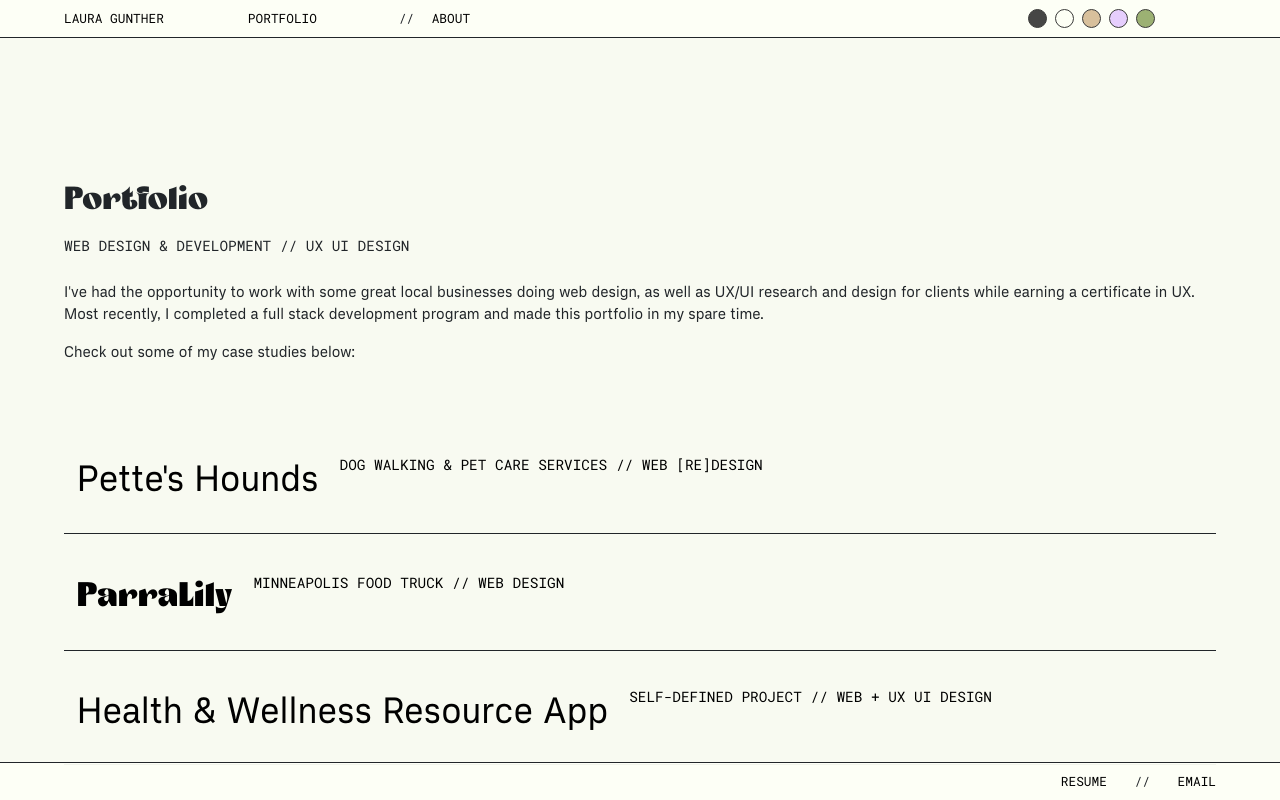
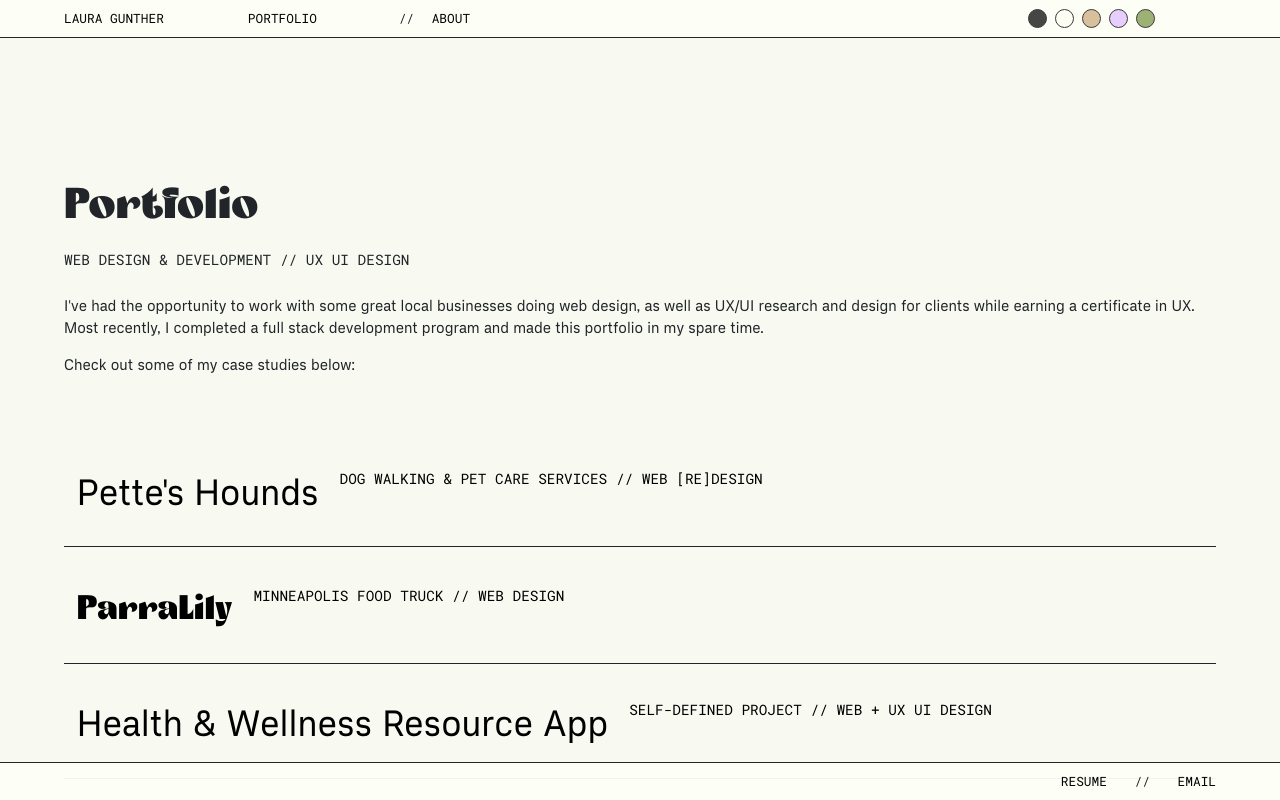
Before and after one commit to lo-designs/Portfolio, a React (Create React App) app: page /portfolio in a window 1280 px wide. Built offline with nearby package versions, Linux system fonts and the light colour scheme.

Commit message:
Update Portfolio.scss

```diff
--- a/src/Components/Portfolio/Portfolio.scss
+++ b/src/Components/Portfolio/Portfolio.scss
@@ -29,7 +29,7 @@
   }
 
   .portfolio-header {
-    font-size: 2rem;
+    font-size: 2.7rem;
     font-family: "Celebrate-Retro";
   }
 
```
